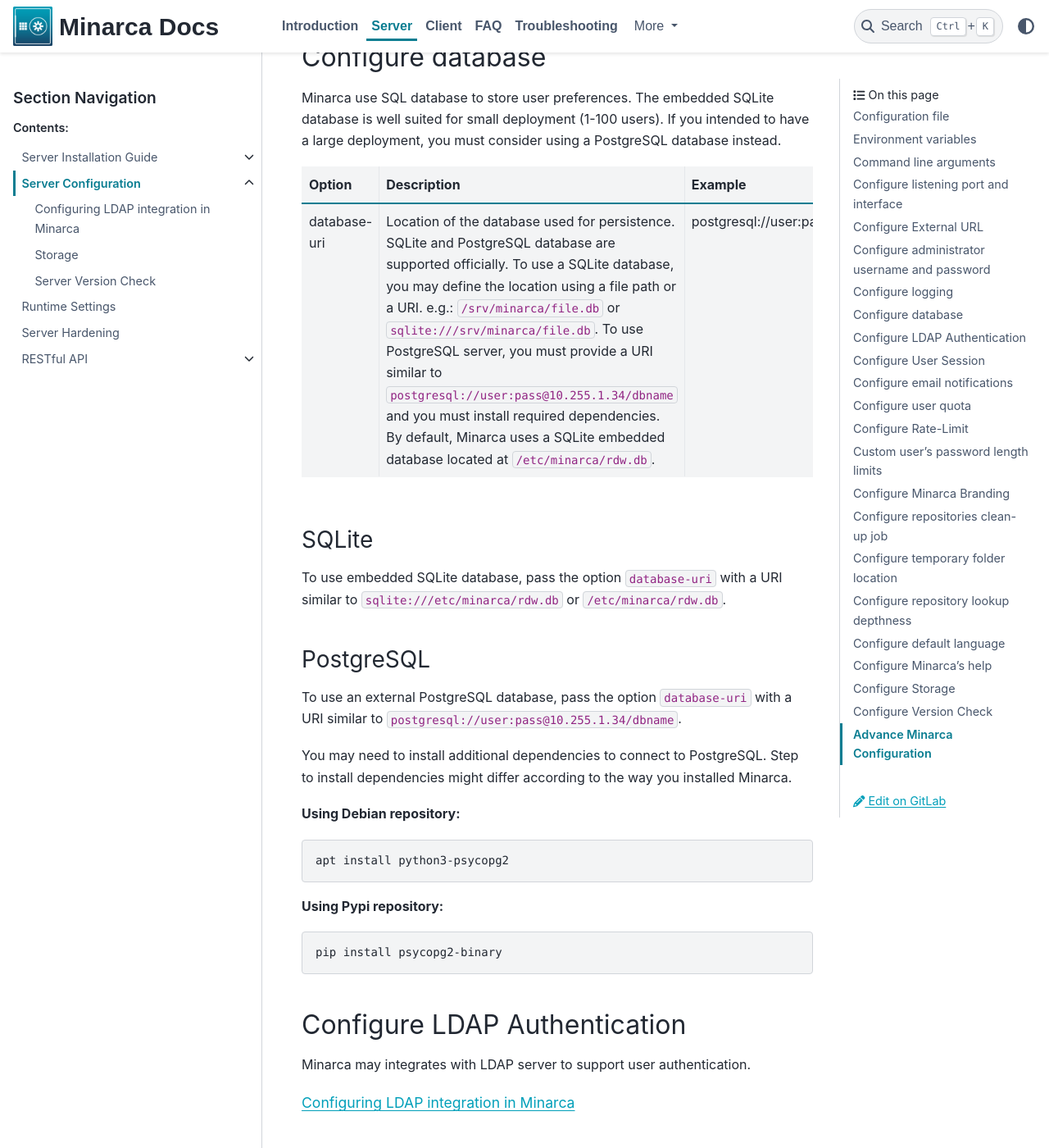
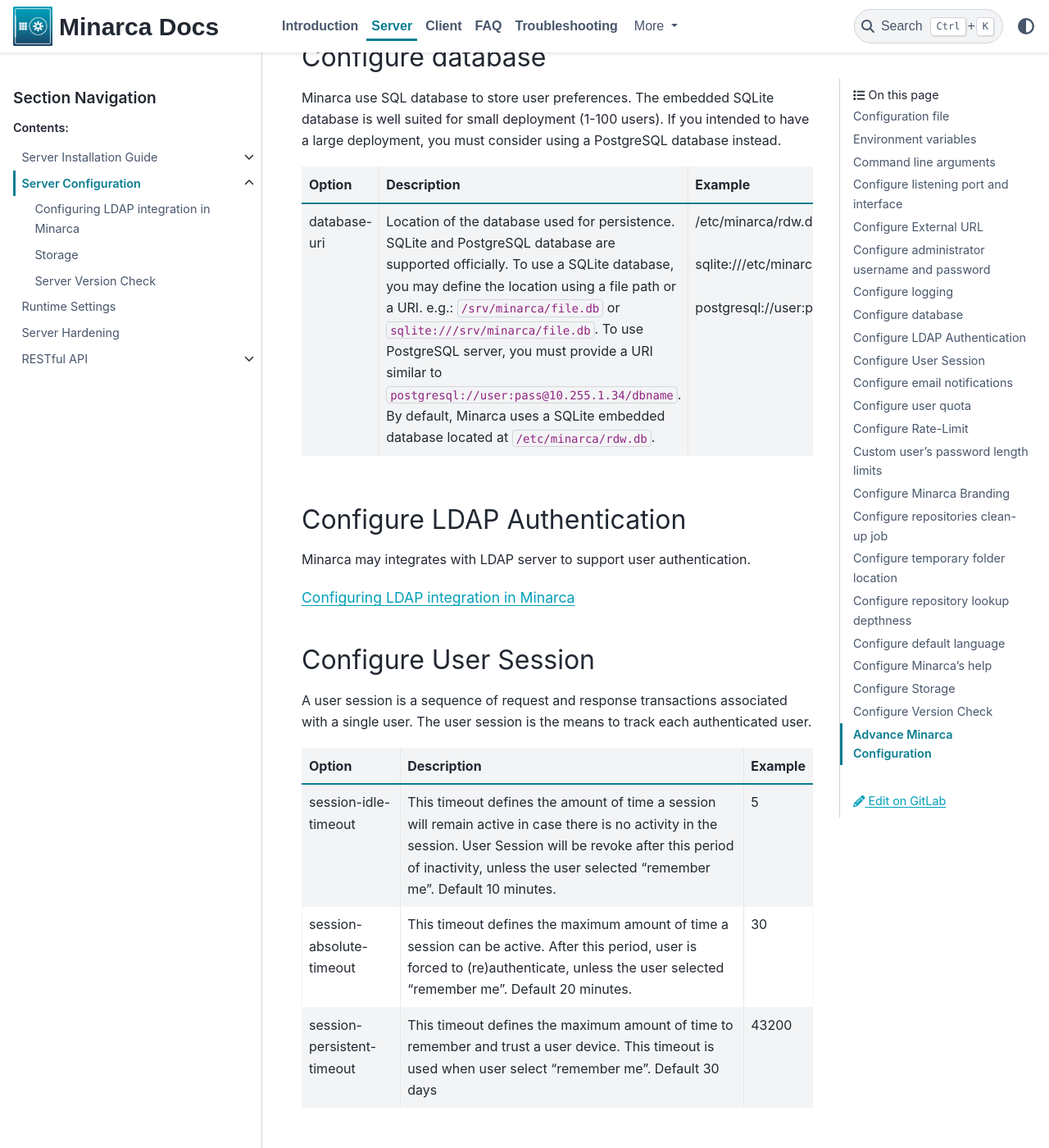
Before and after one commit to ikus060/minarca, a Sphinx documentation site: the page built from doc/configuration.md, in a window 1280 px wide and 1400 px high, scrolled down 4024 px. Shown: the whole window at 82% size. Built offline with Sphinx 7.4.7 and the PyData theme 0.15.4, drawn with Linux system fonts in a browser that asks for light colours; pages that are not in the unit, such as notebooks, are missing from menus; the version number could not be read and is left out.

Commit message:
Clean-up postgresql database configuration minarca#311
Signed-off-by: Patrik Dufresne <patrik@ikus-soft.com>

```diff
--- a/doc/configuration.md
+++ b/doc/configuration.md
@@ -95,25 +95,7 @@
 
 | Option | Description | Example |
 | --- | --- | --- |
-| database-uri | Location of the database used for persistence. SQLite and PostgreSQL database are supported officially. To use a SQLite database, you may define the location using a file path or a URI. e.g.: `/srv/minarca/file.db` or `sqlite:///srv/minarca/file.db`. To use PostgreSQL server, you must provide a URI similar to `postgresql://user:pass@10.255.1.34/dbname` and you must install required dependencies. By default, Minarca uses a SQLite embedded database located at `/etc/minarca/rdw.db`. | postgresql://user:pass@10.255.1.34/dbname |
-
-### SQLite
-
-To use embedded SQLite database, pass the option `database-uri` with a URI similar to `sqlite:///etc/minarca/rdw.db` or `/etc/minarca/rdw.db`.
-
-### PostgreSQL
-
-To use an external PostgreSQL database, pass the option `database-uri` with a URI similar to `postgresql://user:pass@10.255.1.34/dbname`.
-
-You may need to install additional dependencies to connect to PostgreSQL. Step to install dependencies might differ according to the way you installed Minarca.
-
-**Using Debian repository:**
-
-    apt install python3-psycopg2
-
-**Using Pypi repository:**
-
-    pip install psycopg2-binary
+| database-uri | Location of the database used for persistence. SQLite and PostgreSQL database are supported officially. To use a SQLite database, you may define the location using a file path or a URI. e.g.: `/srv/minarca/file.db` or `sqlite:///srv/minarca/file.db`. To use PostgreSQL server, you must provide a URI similar to `postgresql://user:pass@10.255.1.34/dbname`. By default, Minarca uses a SQLite embedded database located at `/etc/minarca/rdw.db`. | /etc/minarca/rdw.db<br/><br/>sqlite:///etc/minarca/rdw.db<br/><br/>postgresql://user:pass@10.255.1.34/dbname |
 
 ## Configure LDAP Authentication
 
```
